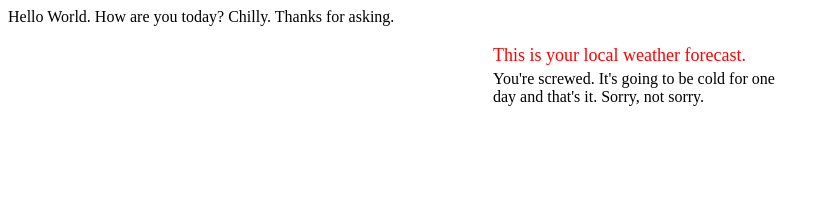
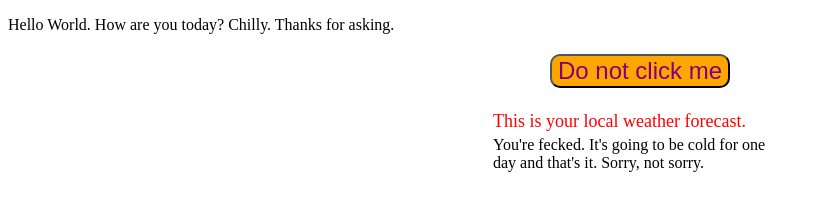
Before and after one commit to DaniJPage/newRepoLearning, a plain HTML site: page index.html in a window 1280 px wide. Shown: the whole page, without its empty margins (0-830 px from the left). Drawn offline with nearby package versions, Linux system fonts and the light colour scheme.

Commit message:
The last thing we did before our computers got up and left for Cambodia.

```diff
--- /dev/null
+++ b/MyScripts.js
@@ -0,0 +1,11 @@
+
+
+$(document).ready(function(){
+
+	$('.myButton').on('click', biteMe);
+
+	function biteMe() {
+		alert('Feck Off');
+	}
+
+});
--- a/index.html
+++ b/index.html
@@ -1,5 +1,27 @@
+<!DOCTYPE html>
+<html>
+
+<head>
+	<meta charset="UTF-8">
+	<title>This is a Fake News Broadcast</title>
+	<meta keywords="I Want an iPad Pro">
+	<meta description="Someone needs to give me money. Say, about $5,000 so I can buy an iPad Pro with keybaord and pencil, plus a fully spec'd MacBook Pro 15 inch.">
+
+	<link rel="stylesheet" type="text/css" href="myStyle.css">
+
+	<script src="https://ajax.googleapis.com/ajax/libs/jquery/2.2.0/jquery.min.js"></script>
+	<script src="myscripts.js"></script>
+</head>
+
+<body>
+
+
 <p>
 	Hello World. How are you today? Chilly. Thanks for asking.
+</p>
+
+<p>
+	<button class="myButton">Do not click me</button>
 </p>
 
 <table width=300 align=center>
@@ -13,7 +35,11 @@
 
 	<tr>
 		<td>
-			You're screwed. It's going to be cold for one day and that's it. Sorry, not sorry.
+			You're fecked. It's going to be cold for one day and that's it. Sorry, not sorry.
 		</td>
 	</tr>
 </table>
+
+</body>
+
+</html>
--- /dev/null
+++ b/myStyle.css
@@ -0,0 +1,9 @@
+.myButton {
+	font-size: 18pt;
+	color: purple;
+	background-color: orange;
+	border-radius: 10px;
+	margin: 20px auto;
+	display: block;
+
+}
```
